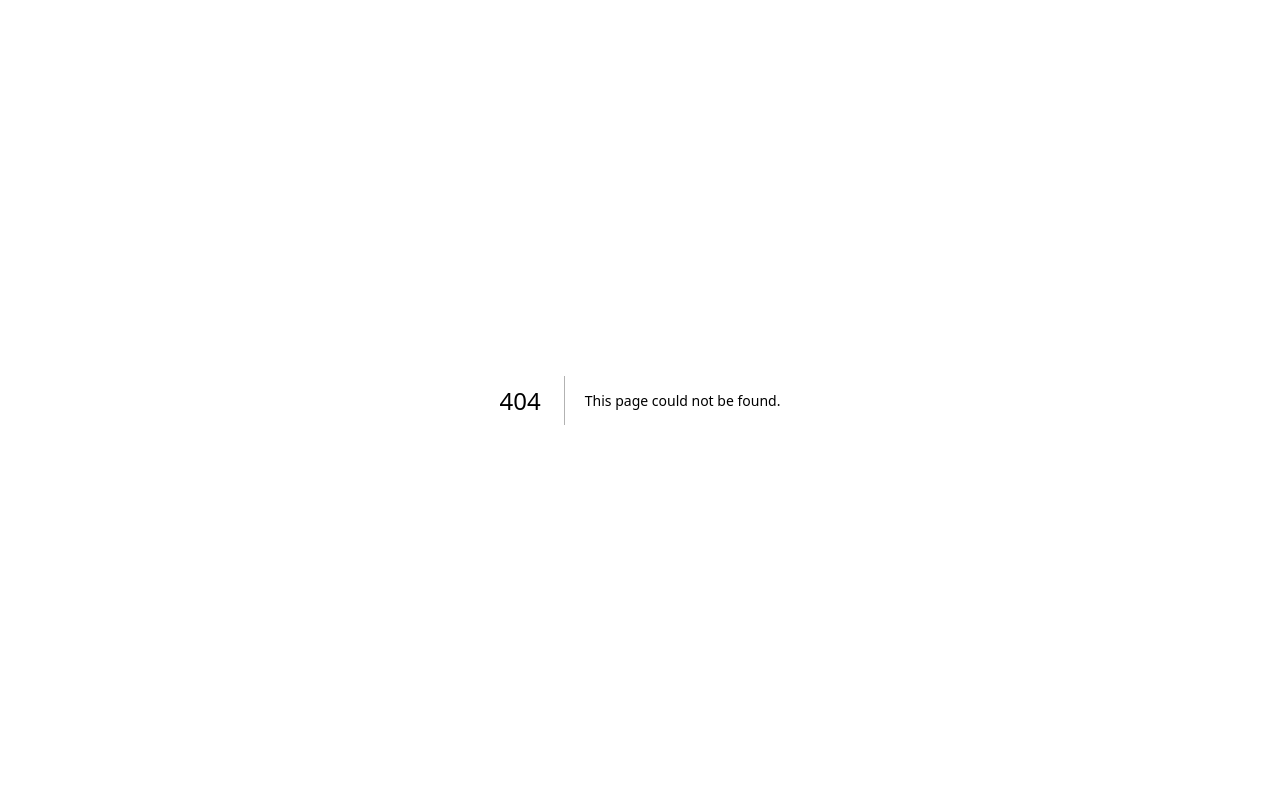
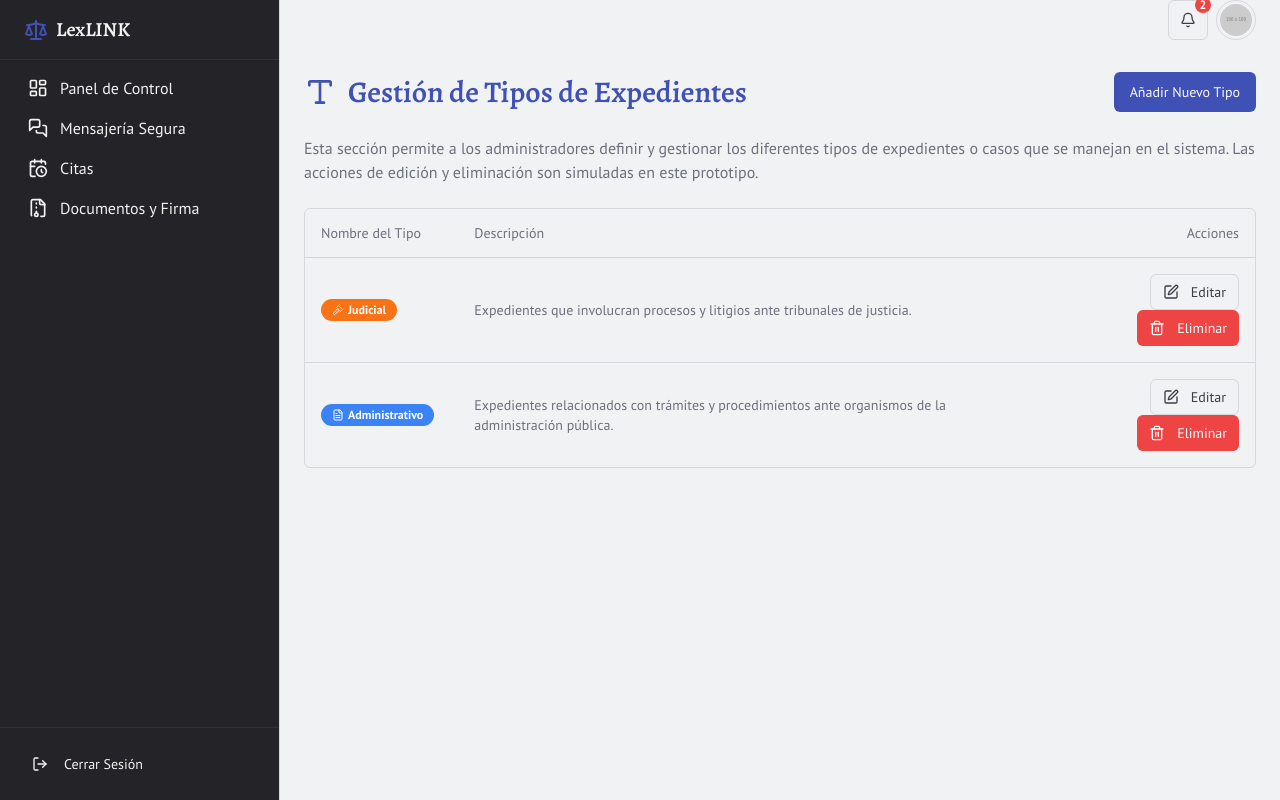
Before and after one commit to davidgzs/lexlink, a Next.js app: page /admin/casetypes in a window 1280 px wide. Before the commit this address had no page. Built offline with nearby package versions, Linux system fonts and the light colour scheme.

Commit message:
arreglo errores merge

```diff
--- /dev/null
+++ b/src/app/(app)/admin/casetypes/page.tsx
@@ -0,0 +1,108 @@
+
+"use client";
+
+import { Button } from "@/components/ui/button";
+import {
+  Table,
+  TableBody,
+  TableCell,
+  TableHead,
+  TableHeader,
+  TableRow,
+} from "@/components/ui/table";
+import { Badge } from '@/components/ui/badge';
+import { Edit, Trash2, Type, FileText, Gavel } from "lucide-react"; // Removed Repeat
+
+interface CaseTypeDefinition {
+  id: string;
+  name: string;
+  description: string;
+  icon: React.ElementType;
+  badgeColor: string;
+}
+
+const caseTypeDefinitions: CaseTypeDefinition[] = [
+  {
+    id: "judicial",
+    name: "Judicial",
+    description: "Expedientes que involucran procesos y litigios ante tribunales de justicia.",
+    icon: Gavel,
+    badgeColor: "bg-orange-500",
+  },
+  {
+    id: "administrative",
+    name: "Administrativo",
+    description: "Expedientes relacionados con trámites y procedimientos ante organismos de la administración pública.",
+    icon: FileText,
+    badgeColor: "bg-blue-500",
+  },
+  // Podríamos añadir 'Cerrado' aquí si se considera un tipo gestionable, pero por ahora nos centramos en los activos.
+];
+
+export default function AdminCaseTypesPage() {
+
+  const handleEditType = (caseType: CaseTypeDefinition) => {
+    alert(`Simulación: Editar tipo "${caseType.name}". En una aplicación real, esto abriría un formulario de edición.`);
+  };
+
+  const handleDeleteType = (caseType: CaseTypeDefinition) => {
+    alert(`Simulación: Eliminar tipo "${caseType.name}". Se pediría confirmación antes de eliminar.`);
+  };
+
+  return (
+    <div className="container mx-auto py-2">
+      <div className="flex justify-between items-center mb-6">
+        <h1 className="text-3xl font-headline font-semibold text-primary flex items-center">
+          <Type className="mr-3 h-8 w-8" />
+          Gestión de Tipos de Expedientes
+        </h1>
+        <Button className="font-body">
+          Añadir Nuevo Tipo
+        </Button>
+      </div>
+      <p className="font-body text-muted-foreground mb-6">
+        Esta sección permite a los administradores definir y gestionar los diferentes tipos de expedientes o casos que se manejan en el sistema.
+        Las acciones de edición y eliminación son simuladas en este prototipo.
+      </p>
+
+      <div className="rounded-md border">
+        <Table>
+          <TableHeader>
+            <TableRow>
+              <TableHead className="font-body">Nombre del Tipo</TableHead>
+              <TableHead className="font-body">Descripción</TableHead>
+              <TableHead className="text-right font-body">Acciones</TableHead>
+            </TableRow>
+          </TableHeader>
+          <TableBody>
+            {caseTypeDefinitions.map((typeDef) => {
+              const Icon = typeDef.icon;
+              return (
+                <TableRow key={typeDef.id}>
+                  <TableCell className="font-medium font-body">
+                    <Badge className={`${typeDef.badgeColor} text-white whitespace-nowrap mr-2`}>
+                      <Icon className="mr-1 h-3 w-3" />
+                      {typeDef.name}
+                    </Badge>
+                  </TableCell>
+                  <TableCell className="font-body text-sm text-muted-foreground">{typeDef.description}</TableCell>
+                  <TableCell className="text-right space-x-2">
+                    <Button variant="outline" size="sm" onClick={() => handleEditType(typeDef)} className="font-body">
+                      <Edit className="mr-1 h-3 w-3" /> Editar
+                    </Button>
+                    <Button variant="destructive" size="sm" onClick={() => handleDeleteType(typeDef)} className="font-body">
+                      <Trash2 className="mr-1 h-3 w-3" /> Eliminar
+                    </Button>
+                  </TableCell>
+                </TableRow>
+              );
+            })}
+          </TableBody>
+        </Table>
+      </div>
+      {caseTypeDefinitions.length === 0 && (
+        <p className="text-center font-body text-muted-foreground mt-6">No hay tipos de expedientes definidos.</p>
+      )}
+    </div>
+  );
+}
```
